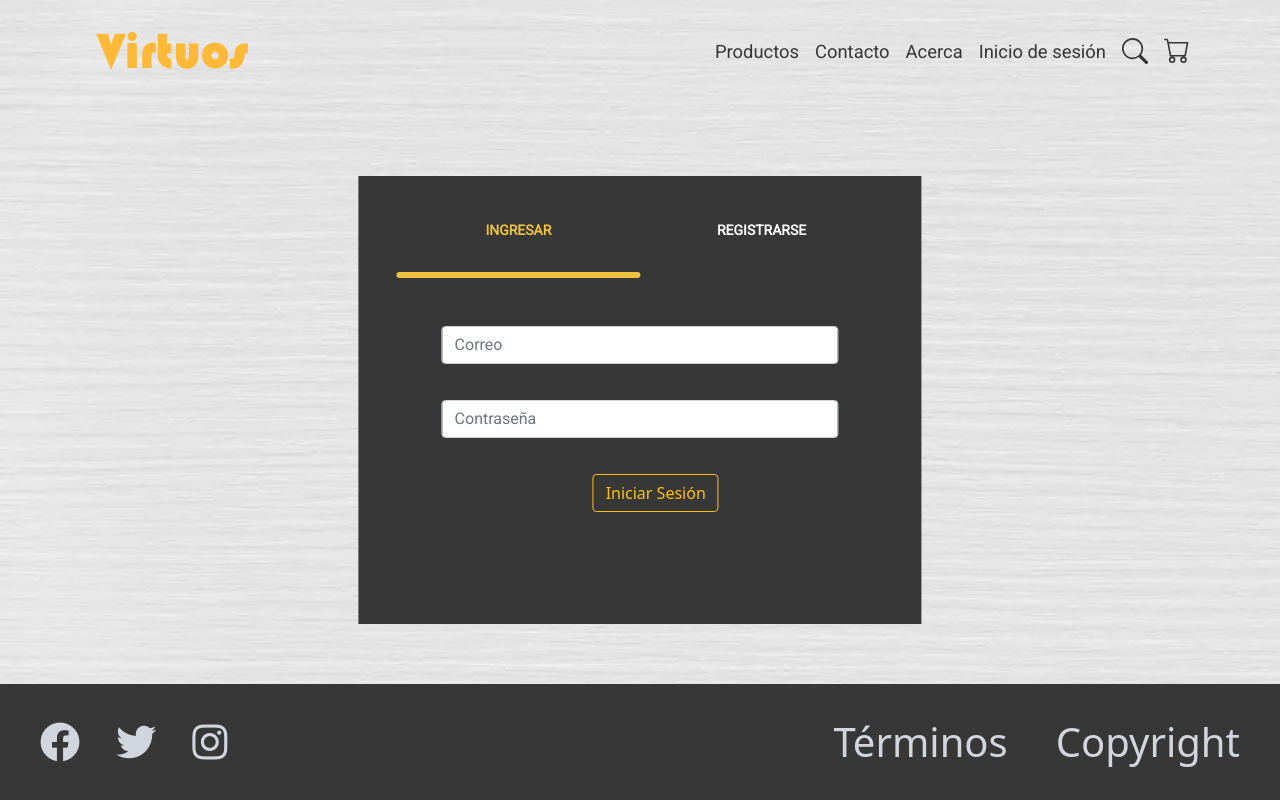
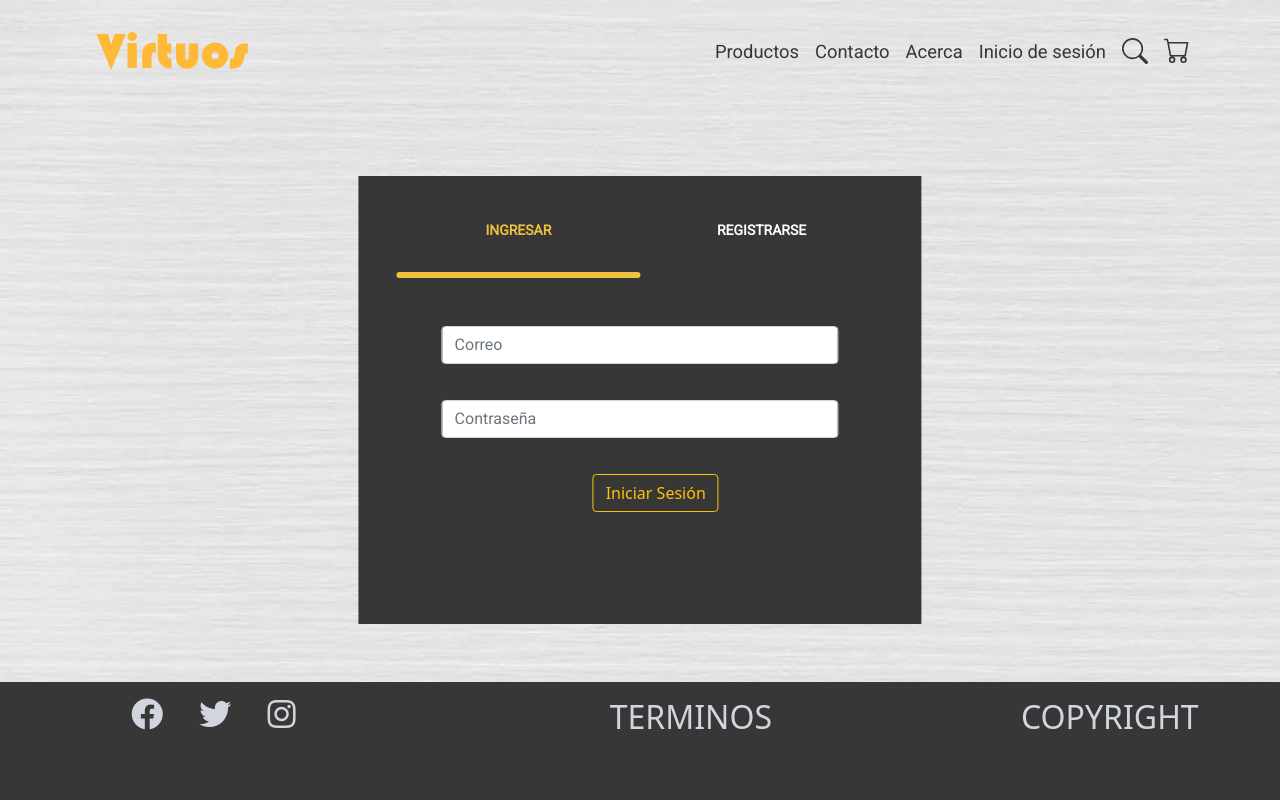
Before and after one commit to karen1421/proyectointegrador, a website: page html/login.html in a window 1280 px wide. Drawn offline with nearby package versions, Linux system fonts and the light colour scheme.

Commit message:
Ajustes de tamaño de letra terminados

```diff
--- a/css/style.css
+++ b/css/style.css
@@ -159,13 +159,18 @@
 .footerText{
   cursor: pointer ;
   color: #D1D5DE ;
-  font-size: 5vmin !important;
+  font-size: 4vmin !important;
  /*font-size: calc(5em + 5vw) important! ;*/
 }
 .footerText:hover {
     color:#EEC23E !important;
 }
 
+footer{
+  position: fixed;
+  bottom: 0;
+  width: 100%;
+}
 
 
 
--- a/html/login.html
+++ b/html/login.html
@@ -149,18 +149,27 @@
 
 
 <!-- footer  -->
-    <div class="d-lg-flex container-fluid footer col-md-12">
-      <div class="container  align-self-center bd-highlight">
-          <div class="fab fa-facebook px-3 footerText"></div>
-          <div class="fab fa-twitter px-3 footerText"></div>
-          <div class="fab fa-instagram px-3 footerText"></div>
+<footer class="  text-white">
+  <div class="container-fluid footer text-center ">
+       <div class="row mt-1 ">
+          <div class="col-md-3 col-lg-4 col-xl-3 mx-auto mb-4">
+              <i class=" fab fa-facebook   mb-4 p-3 footerText"></i>
+              <i class=" fab fa-twitter   mb-4 p-3 footerText"></i>
+              <i class=" fab fa-instagram  mb-4 p-3 footerText"></i>
+
+          </div>
+
+          <div class="col-md-3 col-lg-4 col-xl-3 mx-auto mb-4">
+              <h5 class="text-uppercase text-md-end mb-4 p-3 footerText">Terminos</h5>
+          </div>
+          <div class="col-md-3 col-lg-4 col-xl-3 mx-auto   mb-4">
+              <h5 class="text-uppercase     text-md-end mb-4 p-3 footerText">Copyright</h5>
+          </div>
       </div>
+   </div>
 
-          <div class="p-1 d-flex justify-content-end ">
-              <div class="p-4 footerText ">Términos</div>
-              <div class="p-4 footerText">Copyright</div>
-          </div>
-  </div>
+</footer>
+
   <script src="/js/login-script.js"></script>
     <!-- Option 1: Bootstrap Bundle with Popper -->
    <script
```
